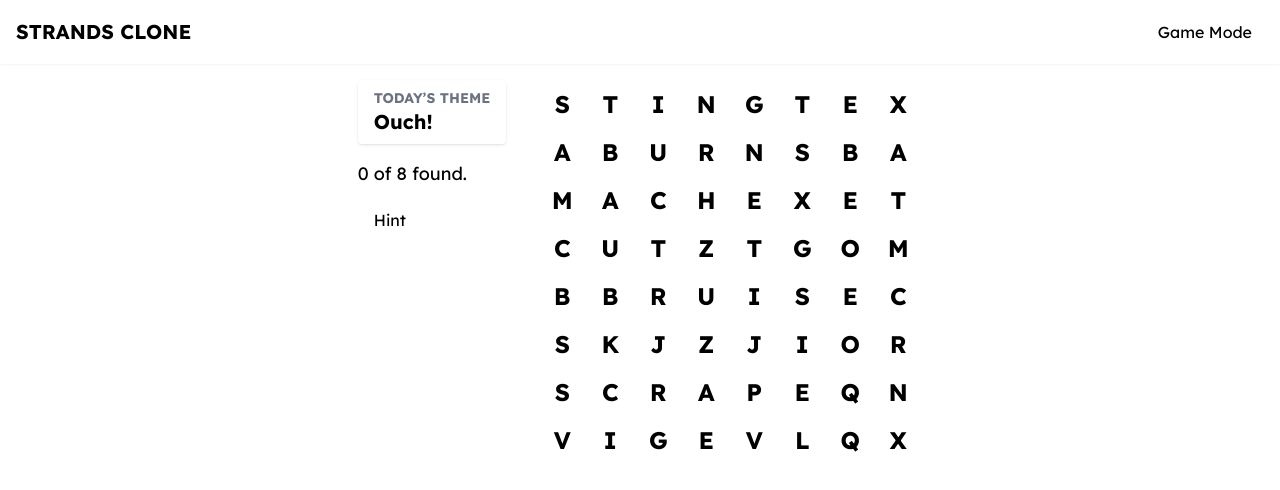
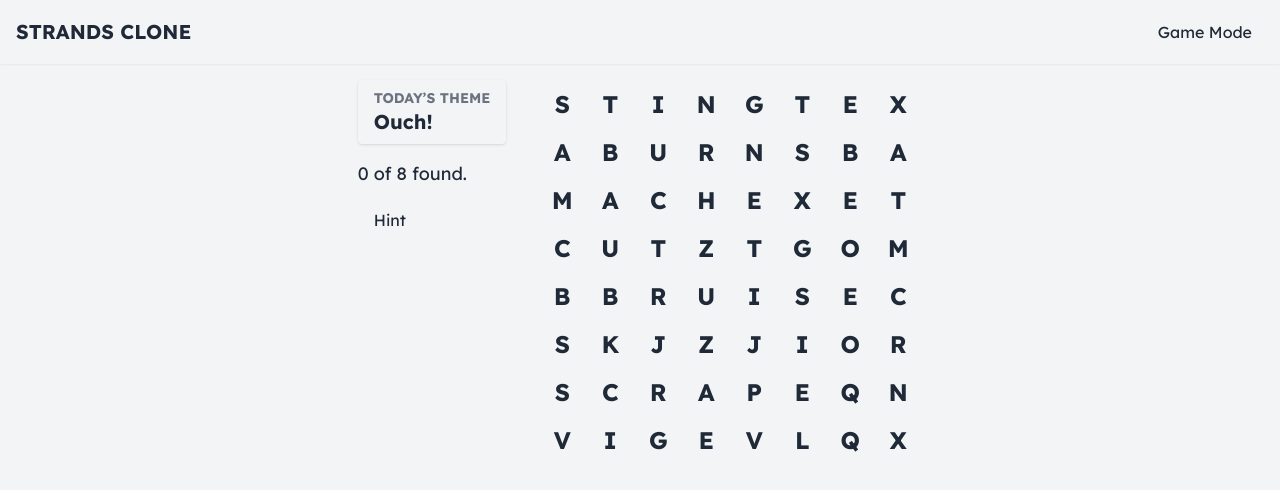
Before and after one commit to Heminyildiz/StrandUncover, a React (Vite) app: page /daily in a window 1280 px wide. Shown: the top 490 px of the page. Built offline with nearby package versions, Linux system fonts and the light colour scheme.

Commit message:
Update index.css

```diff
--- a/src/index.css
+++ b/src/index.css
@@ -2,16 +2,15 @@
 @tailwind components;
 @tailwind utilities;
 
-/* Body için Lexend font uygulaması */
+/* Body ve genel font */
 body {
-  @apply font-lexend;
+  @apply font-lexend bg-brandLight text-gray-800;
 }
 
-/* Modal arka plan */
+/* Modal */
 .modal-backdrop {
   @apply fixed inset-0 flex items-center justify-center bg-black bg-opacity-50;
 }
-
 .modal-content {
   @apply bg-white p-4 rounded shadow-md;
 }
```
